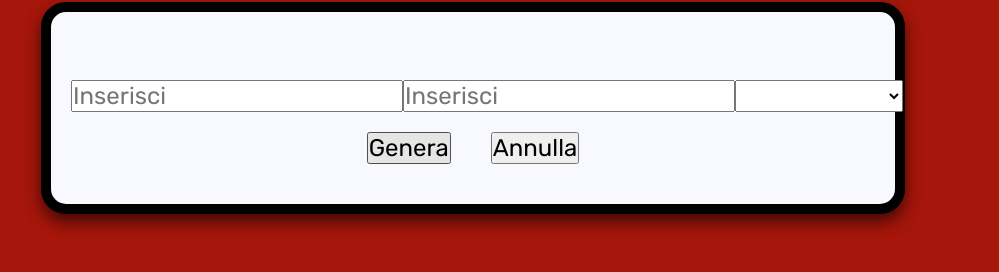
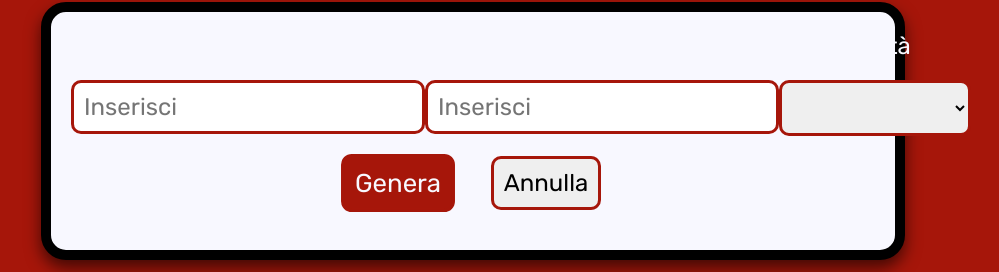
Before and after one commit to giuseppedagostino/js-biglietto-treno-form, a plain HTML site: page index.html in a window 1280 px wide. In both pictures the pointer is over the button "Genera". Shown: the part 161-433 px from the top of the page, without its empty margins (167-1166 px from the left). Drawn offline with Linux system fonts and the light colour scheme.

Commit message:
Cura aspetto grafico
- Aggiunta scale sugli hover del biglietto e dei button;
- Cura aspetto dei button e degli input;
- Aggiunta effetti hover sui button;

```diff
--- a/style.css
+++ b/style.css
@@ -24,6 +24,18 @@ h1 {
 .visible {
   opacity: 1;
   transition: 0.75s;
+}
+input, select, button {
+  padding: 10px;
+  border: 3px solid #A6160A;
+  border-radius: 10px;
+  transition: 0.5s;
+}
+button:hover {
+  transform: scale(1.075);
+  cursor: pointer;
+  color: ghostwhite;
+  background-color: #A6160A;
 }
 
 /* sezione di input dei dati */
@@ -74,6 +86,7 @@ h1 {
   box-shadow: 0 8px 16px 0 rgba(0,0,0,0.6);
 }
 #biglietto:hover {
+  transform: scale(1.025);
   box-shadow: 0 24px 48px 0 rgba(0,0,0,0.8);
   cursor: pointer;
 }
```
